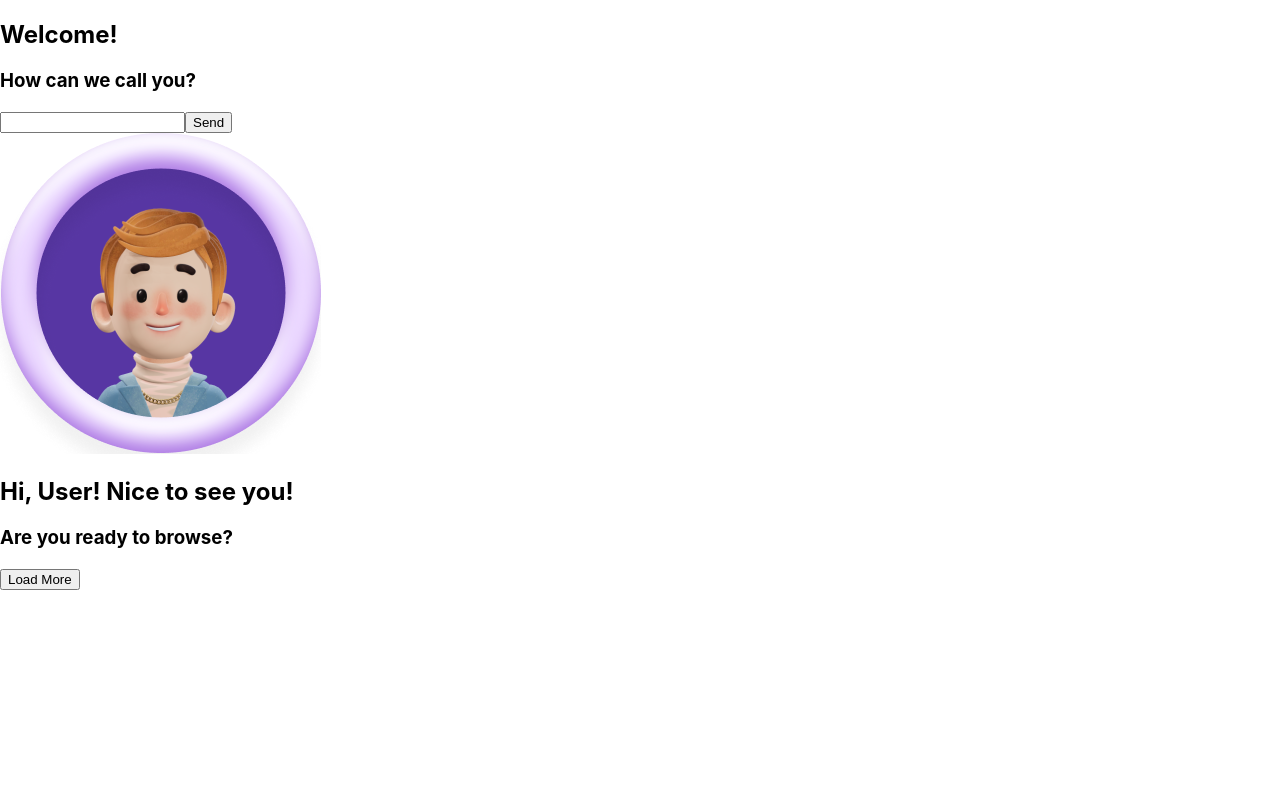
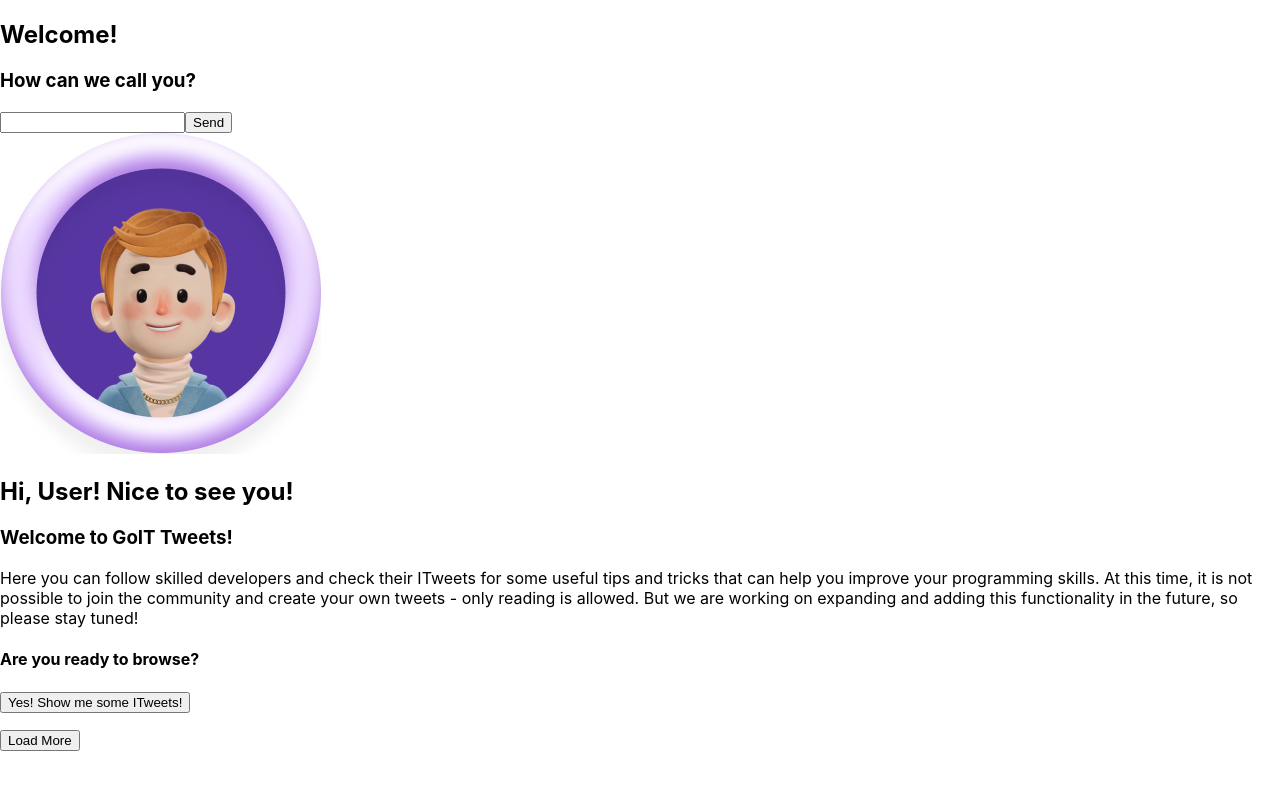
Before and after one commit to supermacchan/goit-tweet-test, a React (Create React App) app: page / in a window 1280 px wide. Shown: the top 790 px of the page. Built offline with nearby package versions, Linux system fonts and the light colour scheme.

Commit message:
About markup

```diff
--- a/src/components/About/About.jsx
+++ b/src/components/About/About.jsx
@@ -0,0 +1,22 @@
+const About = () => {
+    return (
+        <>
+            <h3>Welcome to GoIT Tweets!</h3>
+            <p>
+                Here you can follow skilled developers and check their
+                ITweets for some useful tips and tricks that can help you
+                improve your programming skills. At this time, it is not
+                possible to join the community and create your own tweets -
+                only reading is allowed. But we are working on expanding
+                and adding this functionality in the future, so please
+                stay tuned!
+            </p>
+            {/* the part below will be rendered if auth */}
+            <h4>Are you ready to browse?</h4>
+            {/* will be a Link */}
+            <button>Yes! Show me some ITweets!</button>
+        </>
+    )
+}
+
+export default About;
--- a/src/components/WelcomeMessage/WelcomeMessage.jsx
+++ b/src/components/WelcomeMessage/WelcomeMessage.jsx
@@ -7,7 +7,6 @@ const WelcomeMessage = () => {
                 <img src={avatar} alt="user avatar" />
             </div>
             <h2>Hi, User! Nice to see you!</h2>
-            <h3>Are you ready to browse?</h3>
         </>
     )
 }
--- a/src/pages/home/HomePage.jsx
+++ b/src/pages/home/HomePage.jsx
@@ -1,5 +1,6 @@
 import WelcomeForm from "components/WelcomeForm/WelcomeForm";
 import WelcomeMessage from "components/WelcomeMessage/WelcomeMessage";
+import About from "components/About/About";
 
 const HomePage = () => {
     return (
@@ -11,7 +12,7 @@ const HomePage = () => {
                 {/* <WelcomeForm /> || <WelcomeMessage /> - depending on auth */}
             </section>
             <section>
-                {/* <About /> */}
+                <About />
             </section>
             {/* <Footer /> */}
         </div>
```
